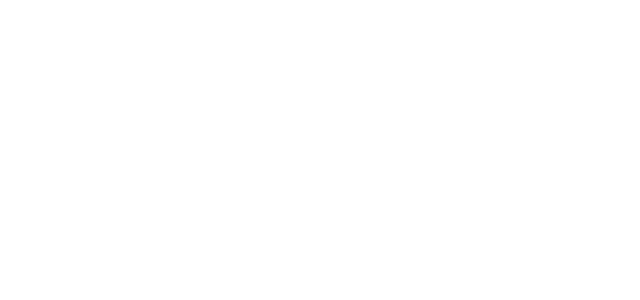
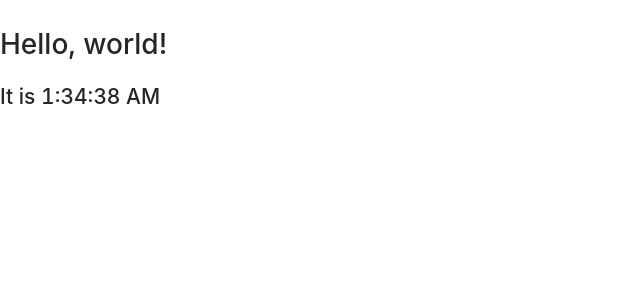
Before and after one commit to hash070/MyReactDemo, a React (Vite) app in the folder ReactFrontEnd/: page / in a window 1280 px wide. Before the commit this address had no page. Shown: the top 300 px of the page, without its empty margins (0-640 px from the left). Built offline with nearby package versions, Linux system fonts and the light colour scheme; some icons are missing.

Commit message:
Add a Timer demo component

```diff
--- a/ReactFrontEnd/src/App.jsx
+++ b/ReactFrontEnd/src/App.jsx
@@ -8,6 +8,7 @@
 import Home from './views/Home.jsx'
 import LoginForm from './views/Login.jsx'
 import RegisterForm from "./views/Register.jsx";
+import MyTimer from "./toys/MyTimer.jsx";
 
 const App = () => {
     return (
@@ -18,6 +19,7 @@
                 <Route path="/admin" element={<AdminPaneLayout/>}/>
                 <Route path="/home" element={<Home/>}/>
                 <Route path="/register" element={<RegisterForm/>}/>
+                <Route path="/" element={<MyTimer/>}/>
             </Routes>
         </div>
     );
--- /dev/null
+++ b/ReactFrontEnd/src/toys/MyTimer.jsx
@@ -0,0 +1,43 @@
+import React from 'react';
+
+
+class MyTimer extends React.Component {
+    constructor(props) {
+        super(props);
+        this.state = {date: new Date()};
+    }
+
+    //该方法会在组件已经被渲染到 DOM 中后运行
+    componentDidMount() {
+        //为了让Clock动起来，我们在这里设置一个定时器
+        this.timerID = setInterval(
+            () => this.tick(),
+            10
+        );
+    }
+
+    //该方法会在组件从 DOM 中被移除之前直接调用
+    //在这里我们要清除定时器
+    componentWillUnmount() {
+        clearInterval(this.timerID);
+    }
+
+    //我们自己定义的获取时间的方法，它在定时器中每秒被调用一次
+    tick() {
+        this.setState({
+            date: new Date()
+        });
+        console.log(this.state.date.toLocaleTimeString());
+    }
+
+    render() {
+        return (
+            <div>
+                <h1>Hello, world!</h1>
+                <h2>It is {this.state.date.toLocaleTimeString()}</h2>
+            </div>
+        );
+    }
+}
+
+export default MyTimer;
```
